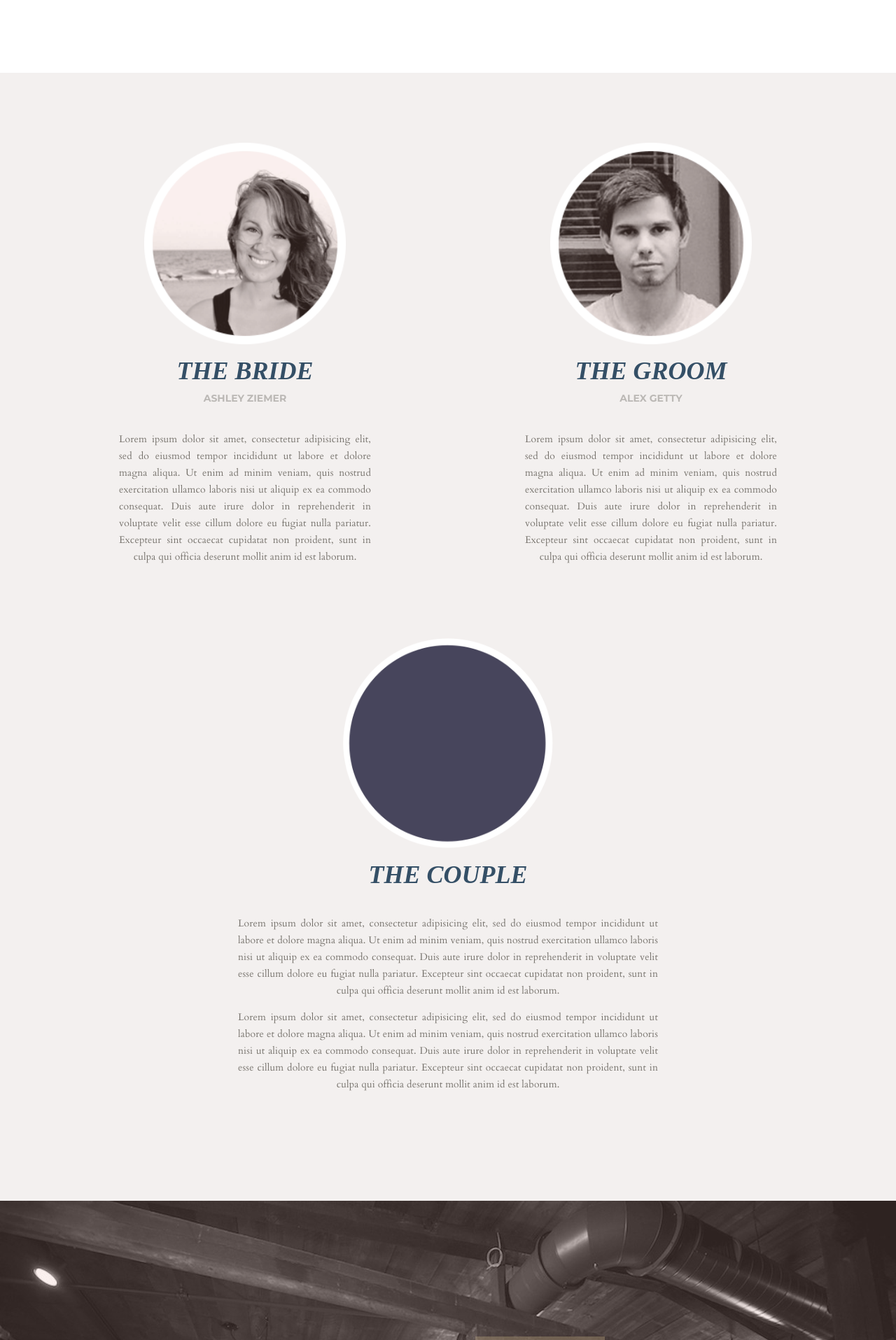
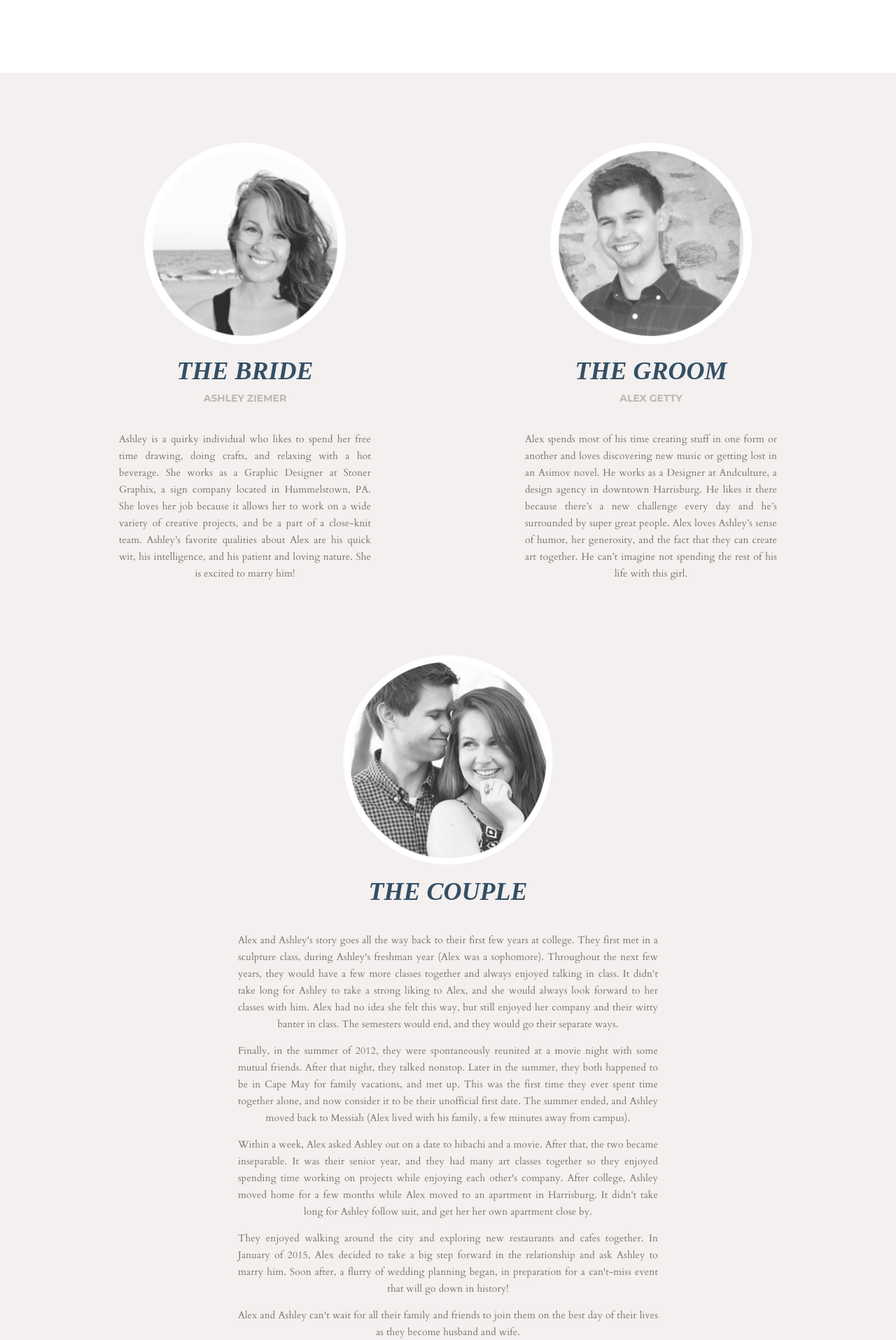
Before and after one commit to alexgetty/gettywedding.com, a PHP site: page / in a window 1280 px wide. Shown: the part 1040-2955 px from the top of the page at 70% size. Run offline with PHP 8.4, Linux system fonts and the light colour scheme; some web fonts are replaced.

Commit message:
Updated images and story, removed outdated rsvp emailer, minor stye updates

```diff
--- a/css/main.css
+++ b/css/main.css
@@ -151,10 +151,17 @@ img.circle {
   color: #344f66;
   font-family: 'Playfair Display', serif;
   font-style: italic;
+  font-weight: bold;
   font-size: 24px;
   line-height: 24px;
   text-transform: uppercase;
   margin: 6px 0 10px;
+}
+
+@media (max-width: 600px) {
+  .primary {
+    font-size: 18px;
+  }
 }
 
 p.center {
--- a/index.html
+++ b/index.html
@@ -27,21 +27,24 @@
           <img class="circle" src="assets/ashley.png" alt="Ashley">
           <h2 class="primary large">The Bride</h2>
           <h3 class="secondary space-after">Ashley Ziemer</h3>
-          <p>Lorem ipsum dolor sit amet, consectetur adipisicing elit, sed do eiusmod tempor incididunt ut labore et dolore magna aliqua. Ut enim ad minim veniam, quis nostrud exercitation ullamco laboris nisi ut aliquip ex ea commodo consequat. Duis aute irure dolor in reprehenderit in voluptate velit esse cillum dolore eu fugiat nulla pariatur. Excepteur sint occaecat cupidatat non proident, sunt in culpa qui officia deserunt mollit anim id est laborum.</p>
+          <p>Ashley is a quirky individual who likes to spend her free time drawing, doing crafts, and relaxing with a hot beverage. She works as a Graphic Designer at Stoner Graphix, a sign company located in Hummelstown, PA. She loves her job because it allows her to work on a wide variety of creative projects, and be a part of a close-knit team. Ashley’s favorite qualities about Alex are his quick wit, his intelligence, and his patient and loving nature. She is excited to marry him!</p>
         </div>
         <div class="rightcol">
           <img class="circle" src="assets/alex.png" alt="Alex">
           <h2 class="primary large">The Groom</h2>
           <h3 class="secondary space-after">Alex Getty</h3>
-          <p>Lorem ipsum dolor sit amet, consectetur adipisicing elit, sed do eiusmod tempor incididunt ut labore et dolore magna aliqua. Ut enim ad minim veniam, quis nostrud exercitation ullamco laboris nisi ut aliquip ex ea commodo consequat. Duis aute irure dolor in reprehenderit in voluptate velit esse cillum dolore eu fugiat nulla pariatur. Excepteur sint occaecat cupidatat non proident, sunt in culpa qui officia deserunt mollit anim id est laborum.</p>
+          <p>Alex spends most of his time creating stuff in one form or another and loves discovering new music or getting lost in an Asimov novel. He works as a Designer at Andculture, a design agency in downtown Harrisburg. He likes it there because there’s a new challenge every day and he’s surrounded by super great people. Alex loves Ashley’s sense of humor, her generosity, and the fact that they can create art together. He can’t imagine not spending the rest of his life with this girl.</p>
         </div>
       </div>
       <div class="container">
         <div class="fullcol">
           <img class="circle" src="assets/couple.png" alt="Ashley and Alex">
           <h2 class="primary large space-after">The Couple</h2>
-          <p>Lorem ipsum dolor sit amet, consectetur adipisicing elit, sed do eiusmod tempor incididunt ut labore et dolore magna aliqua. Ut enim ad minim veniam, quis nostrud exercitation ullamco laboris nisi ut aliquip ex ea commodo consequat. Duis aute irure dolor in reprehenderit in voluptate velit esse cillum dolore eu fugiat nulla pariatur. Excepteur sint occaecat cupidatat non proident, sunt in culpa qui officia deserunt mollit anim id est laborum.</p>
-          <p>Lorem ipsum dolor sit amet, consectetur adipisicing elit, sed do eiusmod tempor incididunt ut labore et dolore magna aliqua. Ut enim ad minim veniam, quis nostrud exercitation ullamco laboris nisi ut aliquip ex ea commodo consequat. Duis aute irure dolor in reprehenderit in voluptate velit esse cillum dolore eu fugiat nulla pariatur. Excepteur sint occaecat cupidatat non proident, sunt in culpa qui officia deserunt mollit anim id est laborum.</p>
+          <p>Alex and Ashley's story goes all the way back to their first few years at college. They first met in a sculpture class, during Ashley's freshman year (Alex was a sophomore). Throughout the next few years, they would have a few more classes together and always enjoyed talking in class. It didn't take long for Ashley to take a strong liking to Alex, and she would always look forward to her classes with him. Alex had no idea she felt this way, but still enjoyed her company and their witty banter in class. The semesters would end, and they would go their separate ways.</p>
+          <p>Finally, in the summer of 2012, they were spontaneously reunited at a movie night with some mutual friends. After that night, they talked nonstop. Later in the summer, they both happened to be in Cape May for family vacations, and met up. This was the first time they ever spent time together alone, and now consider it to be their unofficial first date. The summer ended, and Ashley moved back to Messiah (Alex lived with his family, a few minutes away from campus).</p>
+          <p>Within a week, Alex asked Ashley out on a date to hibachi and a movie. After that, the two became inseparable. It was their senior year, and they had many art classes together so they enjoyed spending time working on projects while enjoying each other's company. After college, Ashley moved home for a few months while Alex moved to an apartment in Harrisburg. It didn't take long for Ashley follow suit, and get her her own apartment close by.</p>
+          <p>They enjoyed walking around the city and exploring new restaurants and cafes together. In January of 2015, Alex decided to take a big step forward in the relationship and ask Ashley to marry him. Soon after, a flurry of wedding planning began, in preparation for a can't-miss event that will go down in history! </p>
+          <p>Alex and Ashley can't wait for all their family and friends to join them on the best day of their lives as they become husband and wife.</p>
         </div>
       </div>
     </div>
@@ -76,7 +79,7 @@
     <div class="content">
       <div class="container">
         <div class="fullcol">
-          <a class="rsvp-form" href="http://goo.gl/forms/bfOUI6iOD3">RSVP FORM</a>
+          <a class="rsvp-form" href="http://goo.gl/forms/bfOUI6iOD3">Click Here to RSVP</a>
           <p class="large center">We ask that you RSVP no later than August 27th.</p>
           <p class="large center">If you are unable to RSVP using this form, please call 610.944.0309</p>
         </div>
```
Also changed, not shown: rsvp.php (deleted, +0 -25 lines), assets/alex.png, assets/ashley.png, assets/couple.png.
